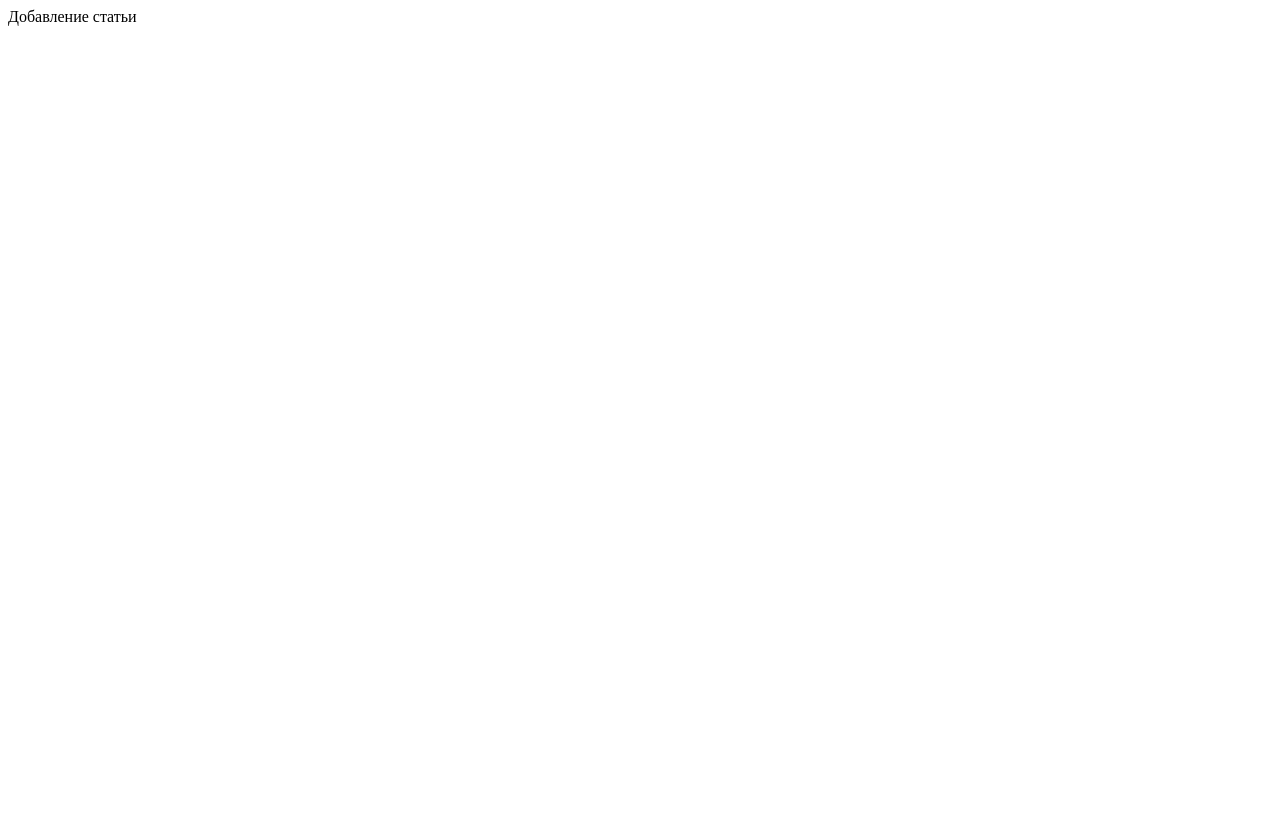
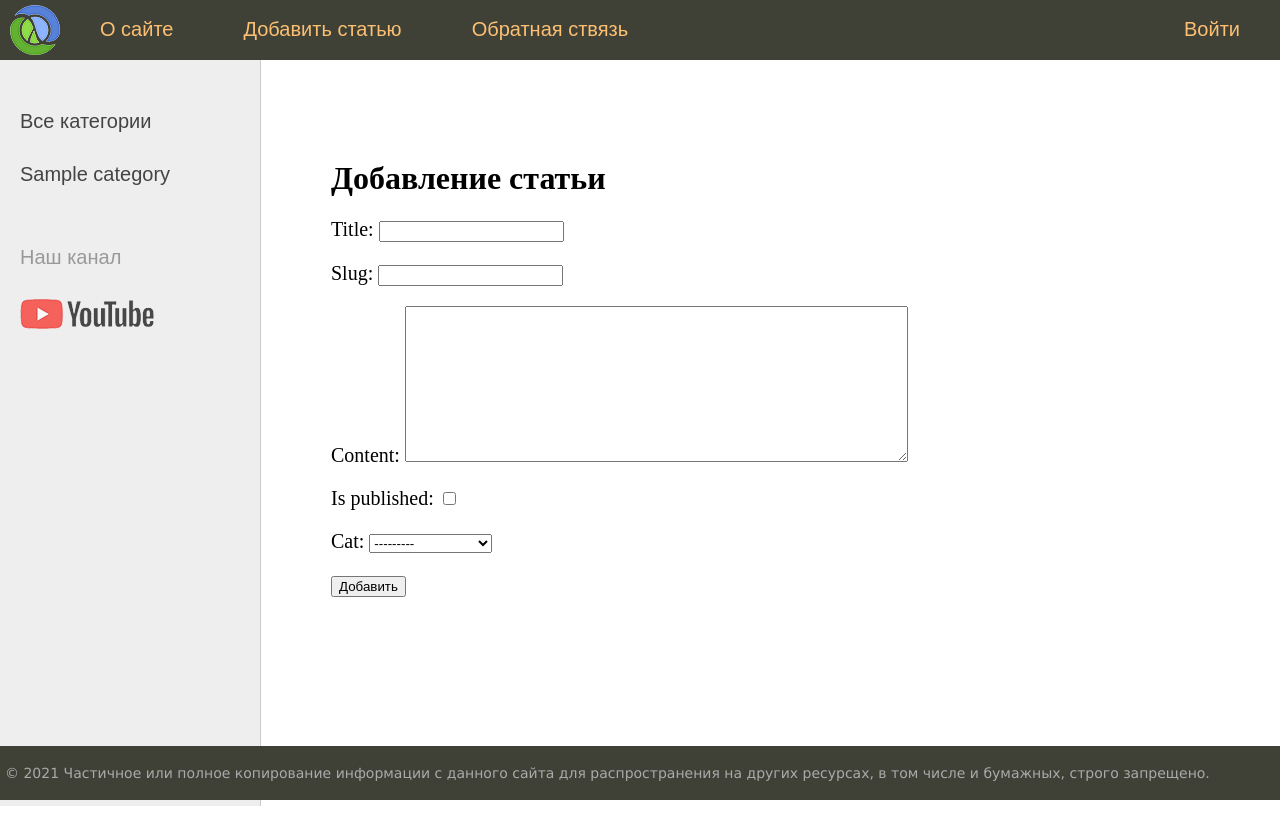
Before and after one commit to DoriG1/site_biography_women, a Django app: page /addpage/ in a window 1280 px wide. Before the commit the page is almost empty. Before the commit the page ends 26 px from the top, so only its background shows below. Run offline with Django 4.2, Linux system fonts and the light colour scheme; tables that the repository leaves empty hold one stand-in row (values such as "Sample post").

Commit message:
slug отображение категорий и названий

```diff
--- a/women/admin.py
+++ b/women/admin.py
@@ -7,11 +7,13 @@
     search_fields = ('title', 'content')
     list_editable = ('is_published',)
     list_filter = ('is_published', 'time_create')
+    prepopulated_fields = {"slug": ("title",)}
 
 class CategoryAdmin(admin.ModelAdmin):
     list_display = ('id', 'name')
     list_display_links = ('id', 'name')
     search_fields = ('name',)
+    prepopulated_fields = {"slug": ("name",)} #автоматическое заполнение
 
 admin.site.register(Women, WomenAdmin)
 admin.site.register(Category, CategoryAdmin)
--- /dev/null
+++ b/women/forms.py
@@ -0,0 +1,10 @@
+from django import forms
+from .models import *
+
+#класс формы добавления с полями для заполния пользователем
+class AddPostForm(forms.Form):
+    title = forms.CharField(max_length=255)
+    slug = forms.SlugField(max_length=255)
+    content = forms.CharField(widget=forms.Textarea(attrs={'cols': 60, 'rows': 10}))
+    is_published = forms.BooleanField()
+    cat = forms.ModelChoiceField(queryset=Category.objects.all())
--- a/women/models.py
+++ b/women/models.py
@@ -4,18 +4,19 @@
 #класс модель - название таблицы, ее атрибуты - строки таблицы в бд
 class Women(models.Model): #поле id автоматически есть в классе
     title = models.CharField(max_length=255, verbose_name="Заголовок") #определяет тектовое поле с максимальной длинной
+    slug = models.SlugField(max_length=255, unique=True, db_index=True, verbose_name="URL") #отображение статей по слагу
     content = models.TextField(blank=True, verbose_name="Текст статьи")   #расширенное текстовое поле
     photo = models.ImageField(upload_to="photos/%Y/%m/%d/", verbose_name="Фото") #хранит ссылку на нашу фотографию поста, аплоуд говорит о том, в какой каталог будет идти наше фото
     time_create = models.DateTimeField(auto_now_add=True, verbose_name="Время создания") #время создания постаБ авто тру будет принимать в себя значение времени и никогда не будет меняться
     time_update = models.DateTimeField(auto_now=True, verbose_name="Время изменения") #полу будет меняться каждый раз, когда мы меняем время записи
     is_published = models.BooleanField(default=True, verbose_name="Публикация") #тру, фолс
-    cat = models.ForeignKey('Category', on_delete=models.PROTECT, null=True, verbose_name="Категория")
+    cat = models.ForeignKey('Category', on_delete=models.PROTECT, verbose_name="Категория")
 
     def __str__(self):
         return self.title
 
     def get_absolute_url(self):
-        return reverse('post', kwargs={'post_id': self.pk})
+        return reverse('post', kwargs={'post_slug': self.slug})
 
     class Meta:
         verbose_name = 'Известные женщины'
@@ -24,12 +25,13 @@
 
 class Category(models.Model):
     name = models.CharField(max_length=100, db_index=True, verbose_name="Категория")
+    slug = models.SlugField(max_length=255, unique=True, db_index=True, verbose_name="URL")
 
     def __str__(self):
         return self.name
 
     def get_absolute_url(self):
-        return reverse('category', kwargs={'cat_id': self.pk})
+        return reverse('category', kwargs={'cat_slug': self.slug})
 
     class Meta:
         verbose_name = 'Категории'
--- /dev/null
+++ b/women/templates/women/addpage.html
@@ -0,0 +1,15 @@
+{% extends 'women/base.html' %}
+
+{% block content %}
+<h1>{{ title }}</h1>
+
+<form action="{% url 'add_page' %}" method="post">
+    <!-- для защиты формы от аттак -->
+    {% csrf_token %}
+    <!-- позволяет отображать все поля формы -->
+    {{ form.as_p }}
+    <!-- кнопка отправить -->
+    <button type="submit">Добавить</button>
+</form>
+
+{% endblock %}
--- a/women/templates/women/base.html
+++ b/women/templates/women/base.html
@@ -1,4 +1,5 @@
 {% load static %}
+{% load women_tags %}
 <!DOCTYPE html>
 <html>
 <head>
@@ -32,6 +33,7 @@
 <tr>
 <!-- Sidebar слева -->
 	<td valign="top" class="left-chapters">
+
 	<ul id="leftchapters">
 {% if cat_selected == 0 %}
 		<li class="selected">Все категории</li>
@@ -39,13 +41,7 @@
 		<li><a href="{% url 'home' %}">Все категории</a></li>
 {% endif %}
 
-{% for c in cats %}
-{% if c.pk == cat_selected %}
-		<li class="selected">{{c.name}}</li>
-{% else %}
-		<li><a href="{{ c.get_absolute_url }}">{{c.name}}</a></li>
-{% endif %}
-{% endfor %}
+{% show_categories cat_selected=cat_selected %}
 
 		<li class="share">
 		<p>Наш канал</p>
--- /dev/null
+++ b/women/templates/women/list_categories.html
@@ -0,0 +1,7 @@
+{% for c in cats %}
+{% if c.pk == cat_selected %}
+		<li class="selected">{{c.name}}</li>
+{% else %}
+		<li><a href="{{ c.get_absolute_url }}">{{c.name}}</a></li>
+{% endif %}
+{% endfor %}
--- /dev/null
+++ b/women/templatetags/women_tags.py
@@ -0,0 +1,25 @@
+from django import template
+from women.models import *
+
+#регистрация собственных шаблонов
+register = template.Library()
+
+#создаем тег из функции ниже
+@register.simple_tag()
+#выбор всех записей из таблицы категории
+def get_categories(filter=None):
+    if not filter:
+        return Category.objects.all()
+    else:
+        return Category.objects.filter(pk=filter)
+
+#включающий тег
+@register.inclusion_tag('women/list_categories.html')
+#чтение всех категорий и возвращение словаря, параметр возвращения атоматические передается параметру list_categories.html
+def show_categories(sort=None, cat_selected=0):
+    if not sort:
+        cats = Category.objects.all()
+    else:
+        cats = Category.objects.order_by(sort)
+
+    return {"cats": cats, "cat_selected": cat_selected}
--- a/women/urls.py
+++ b/women/urls.py
@@ -7,6 +7,6 @@
     path('addpage/', addpage, name='add_page'),
     path('contact/', contact, name='contact'),
     path('login/', login, name='login'),
-    path('post/<int:post_id>/', show_post, name='post'),
-    path('category/<int:cat_id>/', show_category, name='category'),
+    path('post/<slug:post_slug>/', show_post, name='post'),
+    path('category/<slug:cat_slug>/', show_category, name='category'),
 ]
--- a/women/views.py
+++ b/women/views.py
@@ -1,7 +1,9 @@
 #render - встроенный шаблонизатор, который производит его обработку
 #шаблон - конструкция для отображения информации
-from django.shortcuts import render, redirect
+from django.shortcuts import get_object_or_404, render, redirect
 from django.http import HttpResponse, HttpResponseNotFound, Http404
+
+from .forms import AddPostForm
 from .models import *
 
 menu = [{'title':"О сайте", 'url_name': 'about'},
@@ -11,12 +13,10 @@
 
 def index(request): #ссылка на класс, которая содержит всю информацию
     posts = Women.objects.all() #все записи в бд
-    cats = Category.objects.all()
     context = {'posts': posts,
-               'cats': cats,
                'menu': menu,
                'title': 'Главная страница',
-               'cat_selected': 0}
+               'cat_selected': 0,}
 
     return render(request, 'women/index.html', context=context) #в индекс будет предстляться то, что есть в файле индекс
 
@@ -24,7 +24,8 @@
     return render(request, 'women/about.html', {'title': 'О сайте', 'menu': menu})
 
 def addpage(request):
-    return HttpResponse("Добавление статьи")
+    form = AddPostForm()
+    return render(request, 'women/addpage.html', {'form': form, 'menu': menu, 'title':'Добавление статьи'})
 
 def contact(request):
     return HttpResponse("Обратная ствязь")
@@ -35,20 +36,25 @@
 def pageNotFound(request, exception):
     return HttpResponseNotFound('<h1>Страница не найдена</h1>')
 
-def show_post(request, post_id):
-    return HttpResponse(f"Отображение статьи с id = {post_id}")
+def show_post(request, post_slug):
+    post = get_object_or_404(Women, slug=post_slug)
 
-def show_category(request, cat_id):
-    posts = Women.objects.filter(cat_id=cat_id) #все записи в бд
-    cats = Category.objects.all()
+    context = {'post': post, #прочитанный пост
+               'menu': menu, #главное меню
+               'title': post.title, #заголовок статьи
+               'cat_selected': post.cat_slug,} #номер рубрики
+
+    return render(request, 'women/post.html', context=context)
+
+def show_category(request, cat_slug):
+    posts = Women.objects.filter(cat_id=Category.objects.get(slug=cat_slug)) #все записи в бд
 
     if len(posts) == 0:
         raise Http404
 
     context = {'posts': posts,
-               'cats': cats,
                'menu': menu,
                'title': 'Отображение по рубрикам',
-               'cat_selected': cat_id}
+               'cat_selected': cat_slug,}
 
     return render(request, 'women/index.html', context=context)
```
Also changed, not shown: women/templates/women/post.html (added, +13 -0 lines), media/photos/2023/06/21/1666343117_67-mykaleidoscope-ru-p-rianna-dzhagpal-krasivo-71.jpg (added), media/photos/2023/06/21/PA-49887502_373255362_655641202-scaled-1.jpg (added), media/photos/2023/06/21/c7d3238cbf7b3e2.jpg (added), media/photos/2023/06/21/ddaadc9a9d66fc08eecbc2d9c4d41f32--hair-style-angelina-jolie.jpg (added), media/photos/2023/06/21/photo_2023-06-21_15-29-53.jpg (added), women/migrations/0001_initial.py, women/migrations/0002_category_women_cat.py (deleted), women/migrations/0003_alter_category_options_alter_women_options_and_more.py (deleted), women/templatetags/__init__.py (added).
